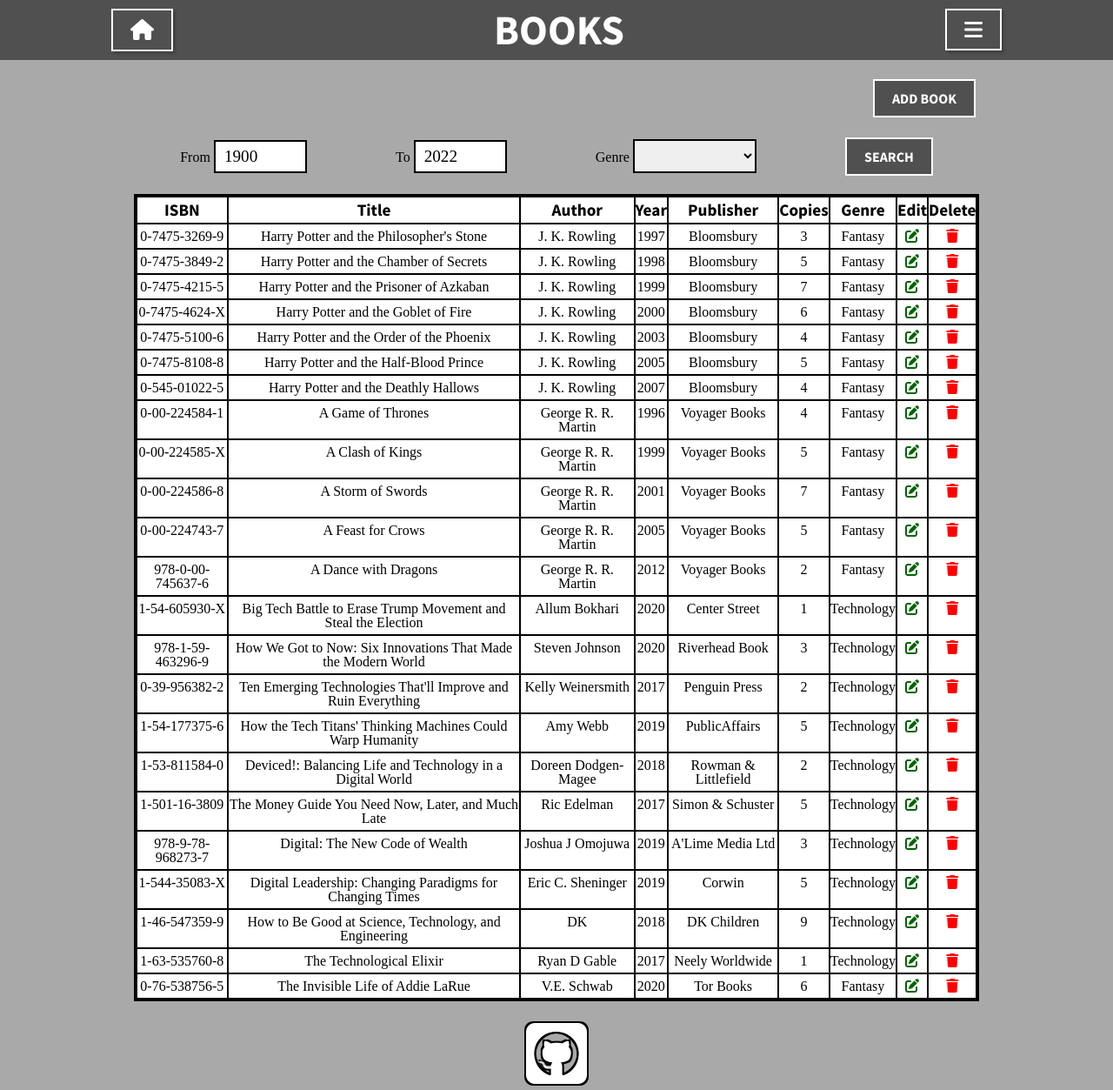
After one commit to lordwerneo/test_library, a Flask app: page /books/ in a window 1280 px wide. The commit adds this page. Shown: the whole page at 87% size. Run offline with Flask 2, Linux system fonts and the light colour scheme; data comes from the database, SQL or seed files in the repository; both versions use the stored data as it was after the commit; some libraries are stand-ins or nearby versions.

Commit message:
Add front for books

```diff
--- a/library_app/__init__.py
+++ b/library_app/__init__.py
@@ -13,14 +13,14 @@
 api_bp = Blueprint('api', __name__)
 api = Api(api_bp)
 
-
-from .views import index, genres
+from .views import index, genres, books
 from .rest import Index, GenresList, GenresSolo, BooksGenreList, BooksList, \
     BooksSolo
 
 # register views blueprints
 app.register_blueprint(index, url_prefix='')
 app.register_blueprint(genres, url_prefix='/genres')
+app.register_blueprint(books, url_prefix='/books')
 
 # register api blueprints
 api.add_resource(Index, '/')
--- a/library_app/forms/__init__.py
+++ b/library_app/forms/__init__.py
@@ -10,3 +10,4 @@
 UpdateGenreForm = genre_form.UpdateGenreForm
 AddBookForm = book_form.AddBookForm
 UpdateBookForm = book_form.UpdateBookForm
+FilterBookForm = book_form.FilterBookForm
--- a/library_app/forms/book_form.py
+++ b/library_app/forms/book_form.py
@@ -3,7 +3,7 @@
 from wtforms import StringField, SubmitField, IntegerField, SelectField
 from wtforms.validators import DataRequired, Length, ValidationError, \
     NumberRange
-from library_app.models import Book
+from library_app.models import Book, Genre
 from library_app.service.book_service import isbn_checker
 
 
@@ -105,3 +105,15 @@
                         message='Books copies should be from 1 to 999')])
     genre = SelectField('Genre', choices=[], validators=[DataRequired()])
     submit = SubmitField('Update')
+
+
+class FilterBookForm(FlaskForm):
+    message = 'Year should be from 1900 to 2022'
+    year_start = IntegerField('From', default=1900,
+                              validators=[NumberRange(min=1900, max=2022,
+                                                      message=message)])
+    year_end = IntegerField('To', default=2022,
+                            validators=[NumberRange(min=1900, max=2022,
+                                                    message=message)])
+    genre = SelectField('Genre', choices=[])
+    submit = SubmitField('Search')
--- a/library_app/models/populate_db.py
+++ b/library_app/models/populate_db.py
@@ -36,7 +36,8 @@
                  ['978-9-78-968273-7', 'Digital: The New Code of Wealth', 'Joshua J Omojuwa', 2019, 'A\'Lime Media Ltd', 3, 2],
                  ['1-544-35083-X', 'Digital Leadership: Changing Paradigms for Changing Times', 'Eric C. Sheninger', 2019, 'Corwin', 5, 2],
                  ['1-46-547359-9', 'How to Be Good at Science, Technology, and Engineering', 'DK', 2018, 'DK Children', 9, 2],
-                 ['1-63-535760-8', 'The Technological Elixir', 'Ryan D Gable', 2017, 'Neely Worldwide', 1, 2]]
+                 ['1-63-535760-8', 'The Technological Elixir', 'Ryan D Gable', 2017, 'Neely Worldwide', 1, 2],
+                 ['0-76-538756-5', 'The Invisible Life of Addie LaRue', 'V.E. Schwab', 2020, 'Tor Books', 6, 1]]
 
     for book in book_list:
         book_to_input = Book(isbn=book[0], title=book[1], author=book[2],
--- a/library_app/service/book_service.py
+++ b/library_app/service/book_service.py
@@ -67,6 +67,18 @@
     return 'Error'
 
 
+def get_filtered_books(year_start, year_end, genre):
+    books = Book.query
+    if year_start:
+        books = books.filter(Book.year >= int(year_start))
+    if year_end:
+        books = books.filter(Book.year <= int(year_end))
+    if int(genre) > 0:
+        books = books.filter(Book.genre_id == int(genre))
+    books = [book.to_dict() for book in books]
+    return books
+
+
 def post_book(isbn, title, author, year, publisher, copies, genre):
     genre_id = Genre.query.filter_by(name=genre).first()
     book = Book.query.filter_by(isbn=isbn).first()
@@ -120,17 +132,3 @@
     if book:
         return book.to_dict()
     return 'Error'
-
-
-# def get_genre_total_copies(name):
-#     genre = Genre.query.filter_by(name=name)
-#     if genre:
-#         return sum([book.copies for book in genre.books])
-#     return 'Error'
-
-
-# def get_genre_unique_books(name):
-#     genre = Genre.query.filter_by(name=name)
-#     if genre:
-#         return len(genre.books)
-#     return 'Error'
--- a/library_app/static/css/styles.css
+++ b/library_app/static/css/styles.css
@@ -225,6 +225,13 @@
     font-size: 1rem;
 }
 
+td a{
+    color: black;
+    font-family: "Times New Roman", Times, serif;
+    font-weight: 300;
+    font-size: 1rem;
+}
+
 th,td {
     border: 2px solid black;
     padding: 5px 0;
@@ -232,6 +239,25 @@
 
 .uppercase_font {
     text-transform: uppercase;
+}
+/*filter form*/
+.inline-form {
+    width: 94.5%;
+    display: inline-flex;
+    justify-content: space-between;
+}
+.inline-form input[type=number], .select_field{
+    padding: 6px 10px;
+    margin: 8px auto;
+    width: auto;
+    font-size: 1.2rem;
+    border: 2px solid black;
+    display: inline-flex;
+    justify-content: flex-start;
+}
+
+.form_field {
+    margin: auto auto;
 }
 /*footer*/
 footer {
--- a/library_app/templates/base.html
+++ b/library_app/templates/base.html
@@ -36,7 +36,7 @@
                 <div class="dropdown_menu">
                     <i class="fas fa-bars nav_bar_button"></i>
                     <div class="dropdown_content">
-
+                        <a href="{{ url_for('books.books_page') }}">Books</a>
                         <a href="{{ url_for('genres.genres_page') }}">Genres</a>
                         <a href="api.html">API</a>
 
--- /dev/null
+++ b/library_app/templates/books.html
@@ -0,0 +1,58 @@
+{% extends 'base.html' %}
+{% block content %}
+        <div class="controls">
+            <div class="form_buttons">
+                <a href="{{ url_for('books.add_book') }} " class="button">Add Book</a>
+            </div>
+        </div>
+        <div>
+            <form action="" method="POST" class="inline-form">
+                <!--Add CSRF token-->
+                {{ form.hidden_tag() }}
+                <div class="form_field">
+                {{ form.year_start.label }}
+                {{ form.year_start }}
+                </div>
+                <div class="form_field">
+                {{ form.year_end.label }}
+                {{ form.year_end}}
+                </div>
+                <div class="form_field">
+                {{ form.genre.label }}
+                {{ form.genre (class="select_field") }}
+                </div>
+                <div class="form_field">
+                {{ form.submit}}
+                </div>
+            </form>
+        </div>
+        </br>
+        {% if books_list %}
+            <table>
+                <tr>
+                    <th>ISBN</th>
+                    <th>Title</th>
+                    <th>Author</th>
+                    <th>Year</th>
+                    <th>Publisher</th>
+                    <th>Copies</th>
+                    <th>Genre</th>
+                    <th>Edit</th>
+                    <th>Delete</th>
+                </tr>
+                {% for book in books_list %}
+                <tr>
+                    <td>{{ book.isbn }}</td>
+                    <td>{{ book.title }}</td>
+                    <td>{{ book.author }}</td>
+                    <td>{{ book.year }}</td>
+                    <td>{{ book.publisher }}</td>
+                    <td>{{ book.copies }}</td>
+                    <td>{{ book.genre | title }}</td>
+                    <td><a href="{{ url_for('books.update_book', isbn=book.isbn) }}"><i style="color: darkgreen" class="fas fa-edit"></i></a></td>
+                    <td><a href="{{ url_for('books.delete_book', isbn=book.isbn) }}"><i style="color: red" class="fas fa-trash"></i></a></td>
+                </tr>
+                {% endfor %}
+            </table>
+        {% endif %}
+{% endblock %}
--- a/library_app/views/__init__.py
+++ b/library_app/views/__init__.py
@@ -1,5 +1,7 @@
 from . import index
 from . import genres
+from . import books
 
 index = index.index
 genres = genres.genres
+books = books.books
--- a/library_app/views/books.py
+++ b/library_app/views/books.py
@@ -1,11 +1,91 @@
 from flask import Blueprint, request, render_template, url_for, flash, redirect
 from library_app.forms import AddGenreForm, AddBookForm, UpdateGenreForm, \
-    UpdateBookForm
+    UpdateBookForm, FilterBookForm
+from library_app.service import genre_service, book_service
+from library_app.models import Genre
 
-index = Blueprint('index', __name__)
+books = Blueprint('books', __name__)
 
 
-@index.route('/')
-@index.route('/index')
-def index_page():
-    return render_template('index.html')
+@books.route('/', methods=['POST', 'GET'])
+def books_page():
+    form = FilterBookForm()
+    choices = [(int(genre.id), genre.name.title())
+               for genre in Genre.query.all()]
+    choices.insert(0, (0, ""))
+    form.genre.choices = choices
+    if form.validate_on_submit():
+        title = 'Filtered Books'
+        service = book_service.get_filtered_books
+        books_list = service(year_start=form.year_start.data,
+                             year_end=form.year_end.data,
+                             genre=form.genre.data)
+        return render_template('books.html', books_list=books_list,
+                               title=title, form=form)
+    service = book_service.get_all_books
+    books_list = service()
+    title = 'Books'
+    return render_template('books.html', books_list=books_list, title=title,
+                           form=form)
+
+
+@books.route('/add_book', methods=['POST', 'GET'])
+def add_book():
+    form = AddBookForm()
+    choices = [(int(genre.id), genre.name.title())
+               for genre in Genre.query.all()]
+    form.genre.choices = choices
+    if form.validate_on_submit():
+        service = book_service.post_book
+        book = service(isbn=form.isbn.data, title=form.title.data,
+                       author=form.author.data, year=form.year.data,
+                       publisher=form.publisher.data, copies=form.copies.data,
+                       genre=Genre.query.get(form.genre.data).name)
+        if book == 'ISBN exists':
+            flash(f'ISBN "{form.isbn.data}" already in DB.', 'fail')
+            return redirect(url_for('books.books_page'))
+        flash(f'Book "{form.title.data}" successfully added.', 'success')
+        return redirect(url_for('books.books_page'))
+    title = 'Add Book'
+    return render_template('add_book.html', title=title, form=form)
+
+
+@books.route('/update_book/<string:isbn>', methods=['POST', 'GET'])
+def update_book(isbn):
+    book_to_update = book_service.get_book_by_isbn(isbn)
+    if book_to_update == 'Error':
+        flash(f'Book with "{isbn}" ISBN doesn\'t exist.', 'fail')
+        return redirect(url_for('books.books_page'))
+    form = UpdateBookForm(title=book_to_update['title'],
+                          author=book_to_update['author'],
+                          year=book_to_update['year'],
+                          publisher=book_to_update['publisher'],
+                          copies=book_to_update['copies'])
+    choices = [(int(genre.id), genre.name.title())
+               for genre in Genre.query.all()]
+    form.genre.choices = choices
+    if form.validate_on_submit():
+        service = book_service.put_book
+        book = service(cur_isbn=isbn, isbn=isbn, title=form.title.data,
+                       author=form.author.data, year=form.year.data,
+                       publisher=form.publisher.data,
+                       copies=form.copies.data,
+                       genre=Genre.query.get(form.genre.data).name)
+        if book == 'Updated':
+            flash(f'Book "{form.title.data}" successfully updated.', 'success')
+            return redirect(url_for('books.books_page'))
+    title = 'Update Genre'
+    return render_template('update_book.html', title=title, form=form)
+
+
+@books.route('/delete_book/<string:isbn>')
+def delete_book(isbn):
+    book_to_delete = book_service.delete_book(isbn)
+    if book_to_delete == 'Error':
+        flash(f'Book with "{isbn}" ISBN doesn\'t exist.', 'fail')
+        return redirect(url_for('books.books_page'))
+    flash(f'Book  with "{isbn}" ISBN successfully deleted.', 'warning')
+    return redirect(url_for('books.books_page'))
+
+
+# books = Book.query.filter(Book.year.between(2017, 2019)).filter_by(genre_id = Genre.query.filter_by(name='technology').first().id).all()
--- a/library_app/views/genres.py
+++ b/library_app/views/genres.py
@@ -13,10 +13,10 @@
     genres_list = genre_service.get_all_genres()
     if genres_list == 'Error':
         genres_list = None
-    return render_template('genres.html', genres_list=genres_list)
+    return render_template('genres.html', genres_list=genres_list, title=title)
 
 
-@genres.route('/agg_genre', methods=['POST', 'GET'])
+@genres.route('/add_genre', methods=['POST', 'GET'])
 def add_genre():
     form = AddGenreForm()
     if form.validate_on_submit():
--- a/library_app/views/index.py
+++ b/library_app/views/index.py
@@ -6,5 +6,5 @@
 @index.route('/')
 @index.route('/index')
 def index_page():
-    title = 'Index'
+    title = 'Home Page'
     return render_template('index.html', title=title)
```
Also changed, not shown: library_app/templates/add_book.html (added, +68 -0 lines), library_app/templates/update_book.html (added, +59 -0 lines), library_app/library.db.
